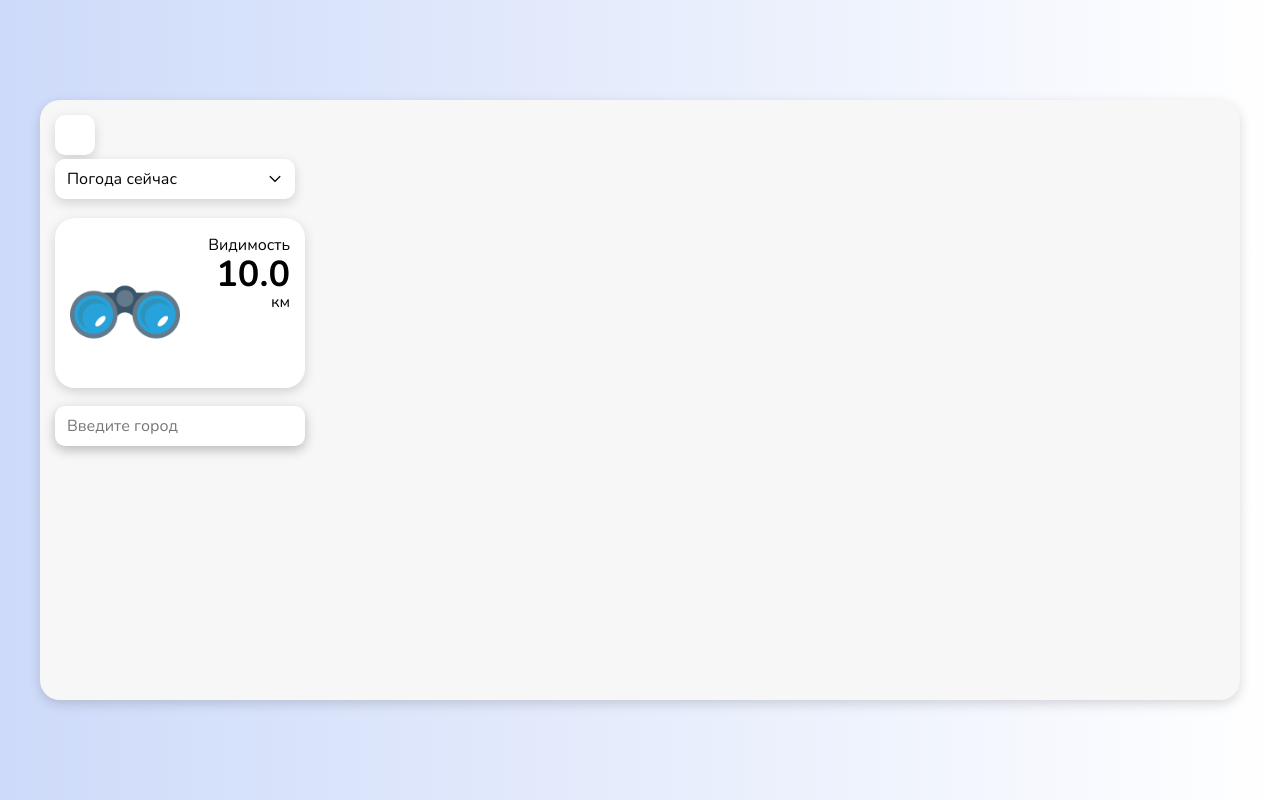
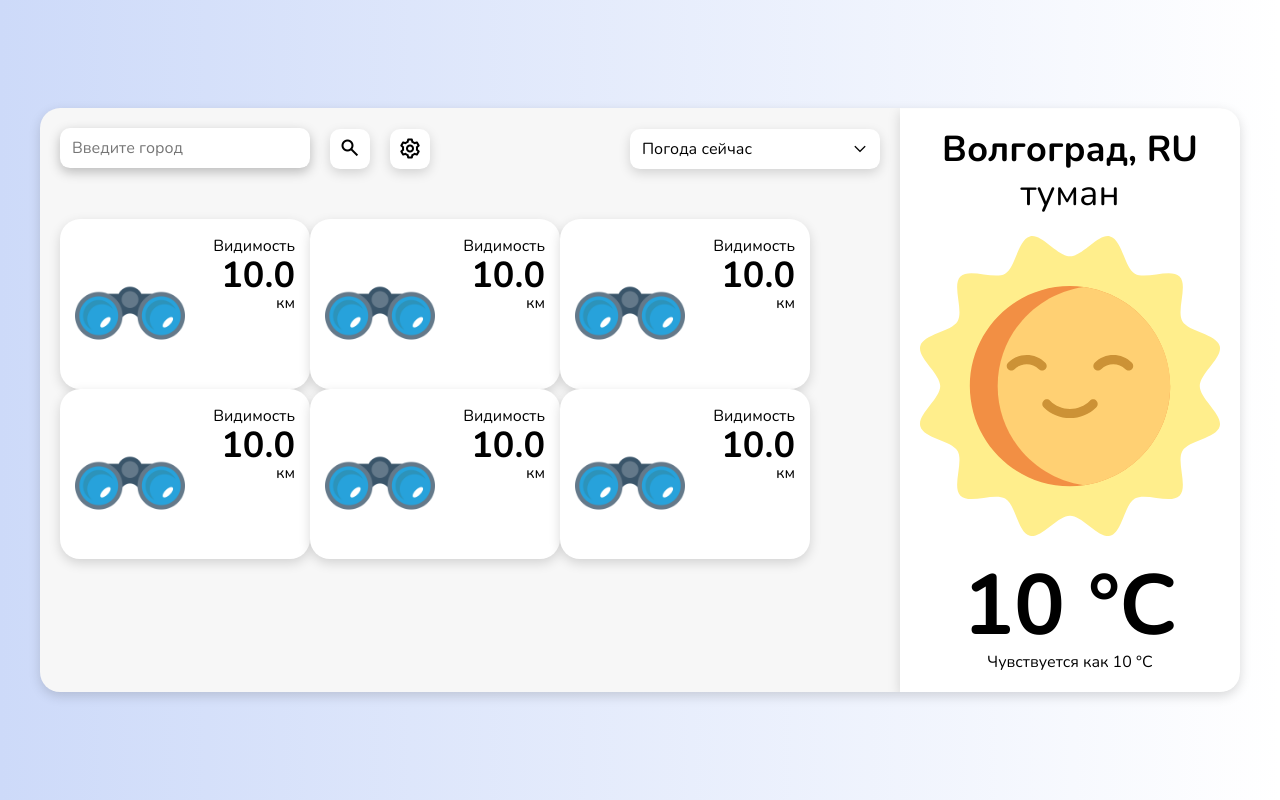
Before and after one commit to FrolovPavel/weather-vue, a Vue app: page / in a window 1280 px wide. Built offline with nearby package versions, Linux system fonts and the light colour scheme.

Commit message:
cardInfoBig rdy, layout all in process

```diff
--- a/src/assets/scss/blanks/card-info-big/card-info-big.scss
+++ b/src/assets/scss/blanks/card-info-big/card-info-big.scss
@@ -0,0 +1,44 @@
+.card-info-big {
+    max-width: 405px;
+    background-color: $white;
+    box-shadow: $shadowMain;
+    height: 100%;
+
+    padding: 20px;
+    box-sizing: border-box;
+
+    &__title {
+        margin: 0;
+        font-size: $mediumFz;
+        line-height: $mediumLh;
+        text-align: center;
+        font-weight: 700;
+    }
+
+    &__subtitle {
+        text-align: center;
+        font-size: $mediumFz;
+        line-height: $mediumLh;
+        font-weight: 400;
+        margin-bottom: 20px;
+    }
+
+    &__img {
+        width: 300px;
+        margin-bottom: 20px;
+        img {
+            width: 100%;
+        }
+    }
+
+    &__temp {
+        font-size: $largeFz;
+        line-height: $largeLh;
+        font-weight: 700;
+        text-align: center;
+    }
+
+    &__feels {
+        text-align: center;
+    }
+}
--- a/src/assets/scss/blanks/main-blanks.scss
+++ b/src/assets/scss/blanks/main-blanks.scss
@@ -1 +1,2 @@
 @import "card-info/card-info";
+@import "card-info-big/card-info-big";
--- a/src/assets/scss/common/common.scss
+++ b/src/assets/scss/common/common.scss
@@ -25,5 +25,4 @@ body {
 .container {
   max-width: 1200px;
   margin: 0 auto;
-  padding: 0 15px;
 }
--- a/src/assets/scss/pages/main-pages.scss
+++ b/src/assets/scss/pages/main-pages.scss
@@ -1 +1,2 @@
 @import "pages-main-layout/pages-main-layout";
+@import "page-weather/page-weather";
--- /dev/null
+++ b/src/assets/scss/pages/page-weather/page-weather.scss
@@ -0,0 +1,39 @@
+.weather {
+    display: flex;
+    justify-content: space-between;
+    height: 100%;
+
+    &__left {
+        padding: 20px;
+        box-sizing: border-box;
+        width: 100%;
+    }
+
+    &__action {
+        display: flex;
+        align-items: center;
+        justify-content: space-between;
+        margin-bottom: 50px;
+    }
+
+    &__search {
+        margin-right: 20px;
+    }
+
+    &__btn {
+        vertical-align: middle;
+        & + & {
+            margin-left: 20px;
+        }
+    }
+
+    &__card {
+        display: flex;
+        flex-wrap: wrap;
+    }
+
+    &__right {
+
+    }
+
+}
--- a/src/assets/scss/pages/pages-main-layout/pages-main-layout.scss
+++ b/src/assets/scss/pages/pages-main-layout/pages-main-layout.scss
@@ -10,8 +10,7 @@
         background-color: $backgroundMain;
         box-shadow: $shadowMain;
         border-radius: $borderBlank;
-        min-height: 600px;
-        padding: 15px;
-        box-sizing: border-box;
+        max-height: 600px;
+        overflow: hidden;
     }
 }
--- a/src/assets/scss/ui/select/select.scss
+++ b/src/assets/scss/ui/select/select.scss
@@ -3,7 +3,7 @@
   box-shadow: $shadowMain;
   border-radius: $borderUi;
   position: relative;
-  width: 240px;
+  width: 250px;
   height: 40px;
   padding: 8px 12px;
   box-sizing: border-box;
--- a/src/components/blanks/CardInfoBig.vue
+++ b/src/components/blanks/CardInfoBig.vue
@@ -1,6 +1,14 @@
 <template>
     <div class="card-info-big">
-
+        <div class="card-info-big__wrapper">
+            <h1 class="card-info-big__title">Волгоград, RU</h1>
+            <p class="card-info-big__subtitle">туман</p>
+            <div class="card-info-big__img">
+                <img src="@/assets/images/01d.svg" alt="weatherIcon">
+            </div>
+            <p class="card-info-big__temp">10 °C</p>
+            <p class="card-info-big__feels">Чувствуется как 10 °С</p>
+        </div>
     </div>
 </template>
 
--- a/src/components/pages/PageWeather.vue
+++ b/src/components/pages/PageWeather.vue
@@ -1,15 +1,39 @@
 <template>
     <div class="weather">
-        <ButtonComponent></ButtonComponent>
-        <SelectComponent
-            :options="selectOptionsWeather"
-        />
-        <br>
-        <CardInfoComponent></CardInfoComponent>
-        <br>
-        <SearchComponent></SearchComponent>
-        <br>
-        <CardInfoBigComponent></CardInfoBigComponent>
+        <div class="weather__left">
+            <div class="weather__action">
+                <div class="weather__action-left">
+                    <SearchComponent class="weather__search"/>
+                    <ButtonComponent
+                        icon="search"
+                        class="weather__btn"
+                    />
+                    <ButtonComponent
+                        icon="settings"
+                        class="weather__btn"
+                    />
+                </div>
+                <SelectComponent
+                    :options="selectOptionsWeather"
+                />
+            </div>
+            <div class="weather__card">
+                <CardInfoComponent />
+                <CardInfoComponent />
+                <CardInfoComponent />
+                <CardInfoComponent />
+                <CardInfoComponent />
+                <CardInfoComponent />
+            </div>
+
+
+        </div>
+
+        <div class="weather__right">
+            <CardInfoBigComponent></CardInfoBigComponent>
+        </div>
+
+
     </div>
 </template>
 
```
Also changed, not shown: src/assets/images/01d.svg (added).
